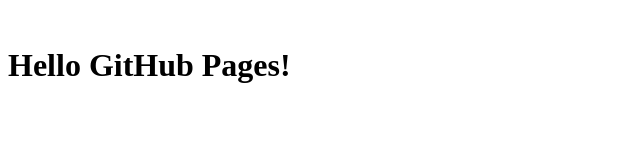
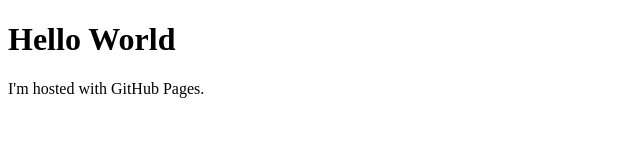
Before and after one commit to Tim1013-dsign/Tim-dsign.github.io, a plain HTML site: page index.html in a window 1280 px wide. Shown: the whole page, without its empty margins (0-640 px from the left). Drawn offline with Linux system fonts and the light colour scheme.

Commit message:
Update index.html

```diff
--- a/index.html
+++ b/index.html
@@ -1,10 +1,7 @@
-
 <!DOCTYPE html>
 <html>
-<head>
-  <title>我的第一個網站</title>
-</head>
 <body>
-  <h1>Hello GitHub Pages!</h1>
+<h1>Hello World</h1>
+<p>I'm hosted with GitHub Pages.</p>
 </body>
 </html>
```
